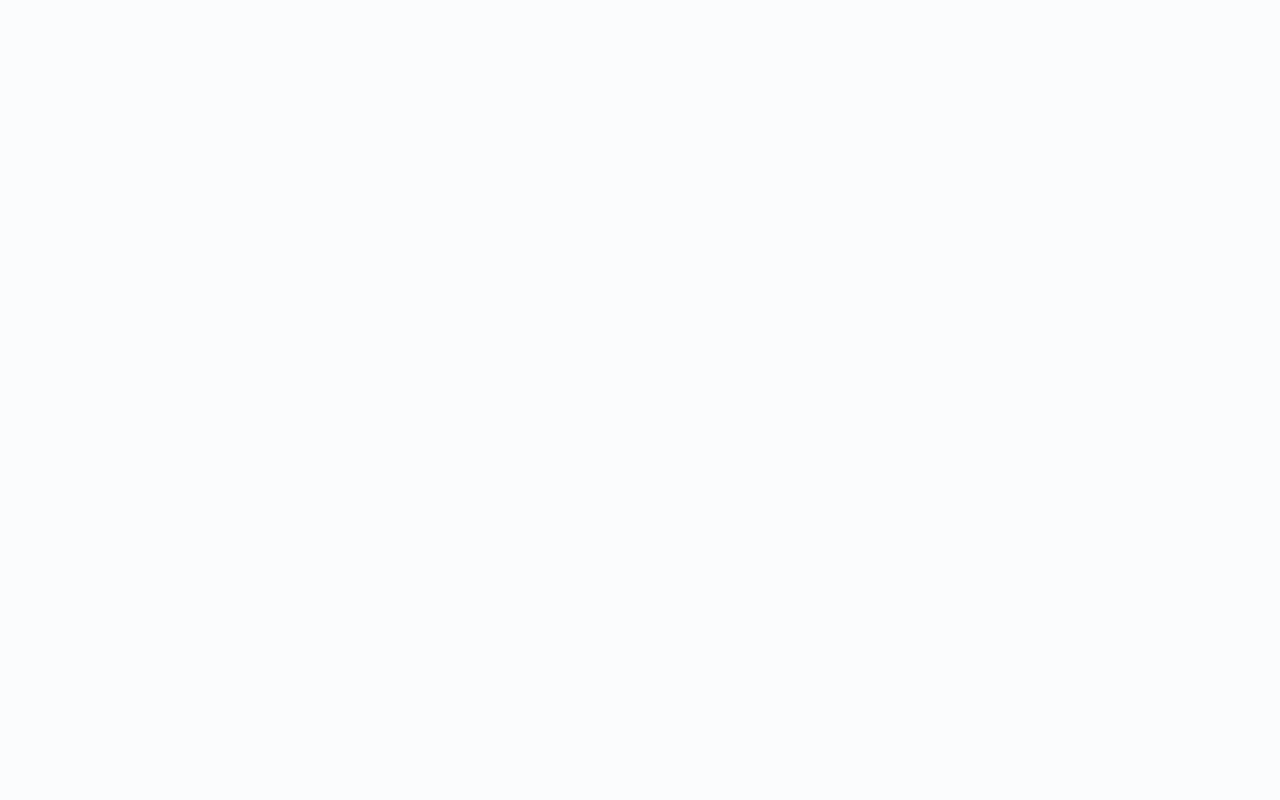
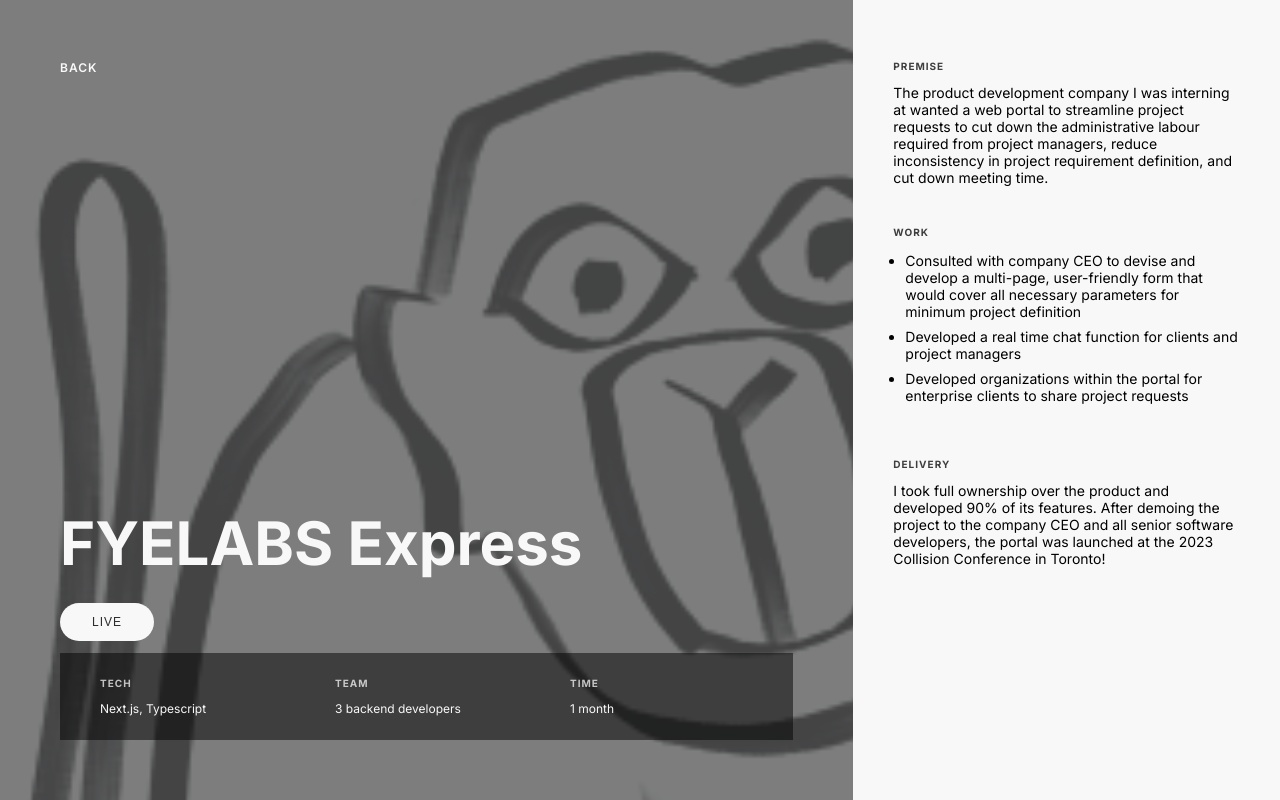
Before and after one commit to charcoalyy/portfolio, a React (Vite) app: page /dev/fyelabs-express in a window 1280 px wide. Before the commit this address had no page. Built offline with nearby package versions, Linux system fonts and the light colour scheme.

Commit message:
add new project

```diff
--- a/src/App.tsx
+++ b/src/App.tsx
@@ -1,6 +1,7 @@
 import { Route, BrowserRouter as Router, Routes } from "react-router-dom";
 import Home from "./components/pages/Home";
 import ThinkRF from "./components/pages/dev/ThinkRF";
+import FyelabsExpress from "./components/pages/dev/FyelabsExpress";
 
 const App = () => {
   return (
@@ -8,6 +9,7 @@
       <Routes>
         <Route path="/" element={<Home />} />
         <Route path="/dev/thinkrf" element={<ThinkRF />} />
+        <Route path="/dev/fyelabs-express" element={<FyelabsExpress />} />
       </Routes>
     </Router>
   );
--- a/src/components/constants/dev.ts
+++ b/src/components/constants/dev.ts
@@ -1,3 +1,18 @@
+export interface ProjectType {
+  title: string;
+  img: string;
+  links: {
+    label: string;
+    link: string;
+  }[];
+  stats: {
+    time: string;
+    tech: string;
+    team: string;
+  };
+  desc: { [key: string]: string | string[] };
+}
+
 export const thumbnails = [
   {
     title: "thinkRF",
@@ -36,21 +51,6 @@
   },
 ];
 
-export interface ProjectType {
-  title: string;
-  img: string;
-  links: {
-    label: string;
-    link: string;
-  }[];
-  stats: {
-    time: string;
-    tech: string;
-    team: string;
-  };
-  desc: { [key: string]: string | string[] };
-}
-
 export const thinkRF: ProjectType = {
   title: "thinkRF",
   img: "monke",
@@ -72,3 +72,25 @@
       "With my senior developer leaving for vacation during the last week, I took full ownership of the product. I developed and tested all features required for the successful deployment of a minimum viable product to be presented to demo users.",
   },
 };
+
+export const fyelabsExpress: ProjectType = {
+  title: "FYELABS Express",
+  img: "monke",
+  links: [{ label: "Live", link: "https://express.fyelabs.com/" }],
+  stats: {
+    tech: "Next.js, Typescript",
+    team: "3 backend developers",
+    time: "1 month",
+  },
+  desc: {
+    premise:
+      "The product development company I was interning at wanted a web portal to streamline project requests to cut down the administrative labour required from project managers, reduce inconsistency in project requirement definition, and cut down meeting time.",
+    work: [
+      "Consulted with company CEO to devise and develop a multi-page, user-friendly form that would cover all necessary parameters for minimum project definition",
+      "Developed a real time chat function for clients and project managers",
+      "Developed organizations within the portal for enterprise clients to share project requests",
+    ],
+    delivery:
+      "I took full ownership over the product and developed 90% of its features. After demoing the project to the company CEO and all senior software developers, the portal was launched at the 2023 Collision Conference in Toronto!",
+  },
+};
--- /dev/null
+++ b/src/components/pages/dev/FyelabsExpress.tsx
@@ -0,0 +1,8 @@
+import DevProject from "@layouts/DevProject";
+import { fyelabsExpress } from "src/components/constants/dev";
+
+const FyelabsExpress = () => {
+  return <DevProject project={fyelabsExpress} />;
+};
+
+export default FyelabsExpress;
```
